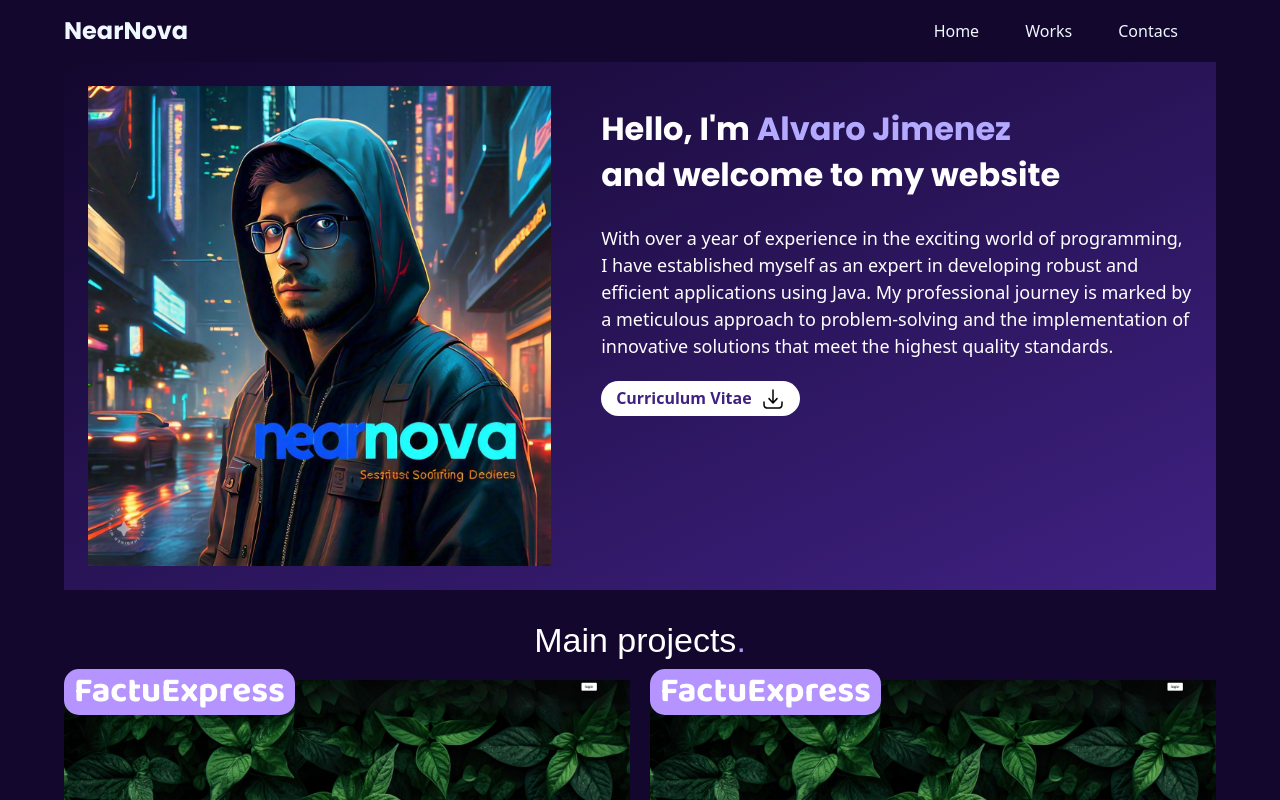
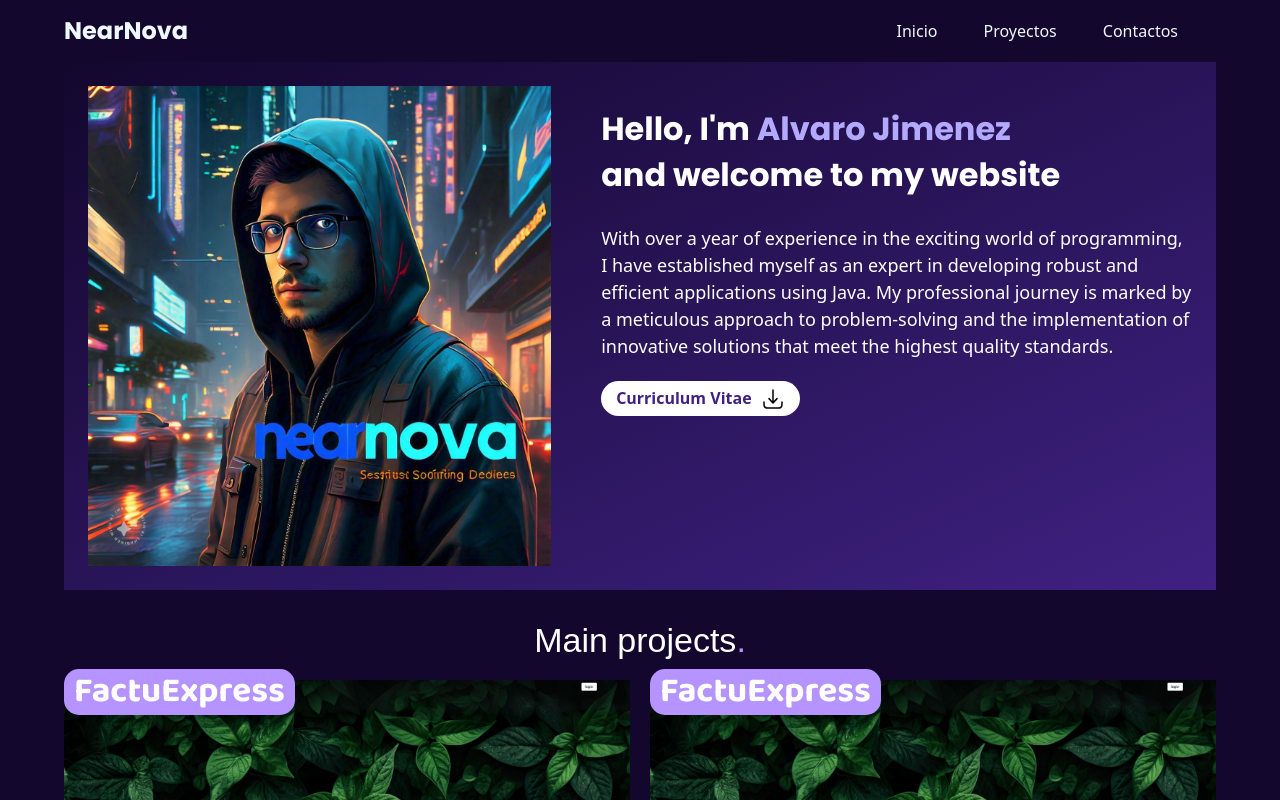
Before and after one commit to aejimenez19/Portafolio, an Angular app: page / in a window 1280 px wide. Shown: the top 800 px of the page. Built offline with nearby package versions, Linux system fonts and the light colour scheme; a web font is replaced by a local one.

Commit message:
cambiando nav a spanish

```diff
--- a/src/app/components/nav/nav.component.html
+++ b/src/app/components/nav/nav.component.html
@@ -6,9 +6,9 @@
     </button>
     <div class="collapse navbar-collapse items" id="navbarNav">
         <div class="navbar-nav">
-            <a class="nav-link" href="#main">Home</a>
-            <a class="nav-link" href="#works">Works</a>
-            <a class="nav-link" href="#contact">Contacs</a>
+            <a class="nav-link" href="#main">Inicio</a>
+            <a class="nav-link" href="#works">Proyectos</a>
+            <a class="nav-link" href="#contact">Contactos</a>
         </div>
     </div>
 </nav>
```
